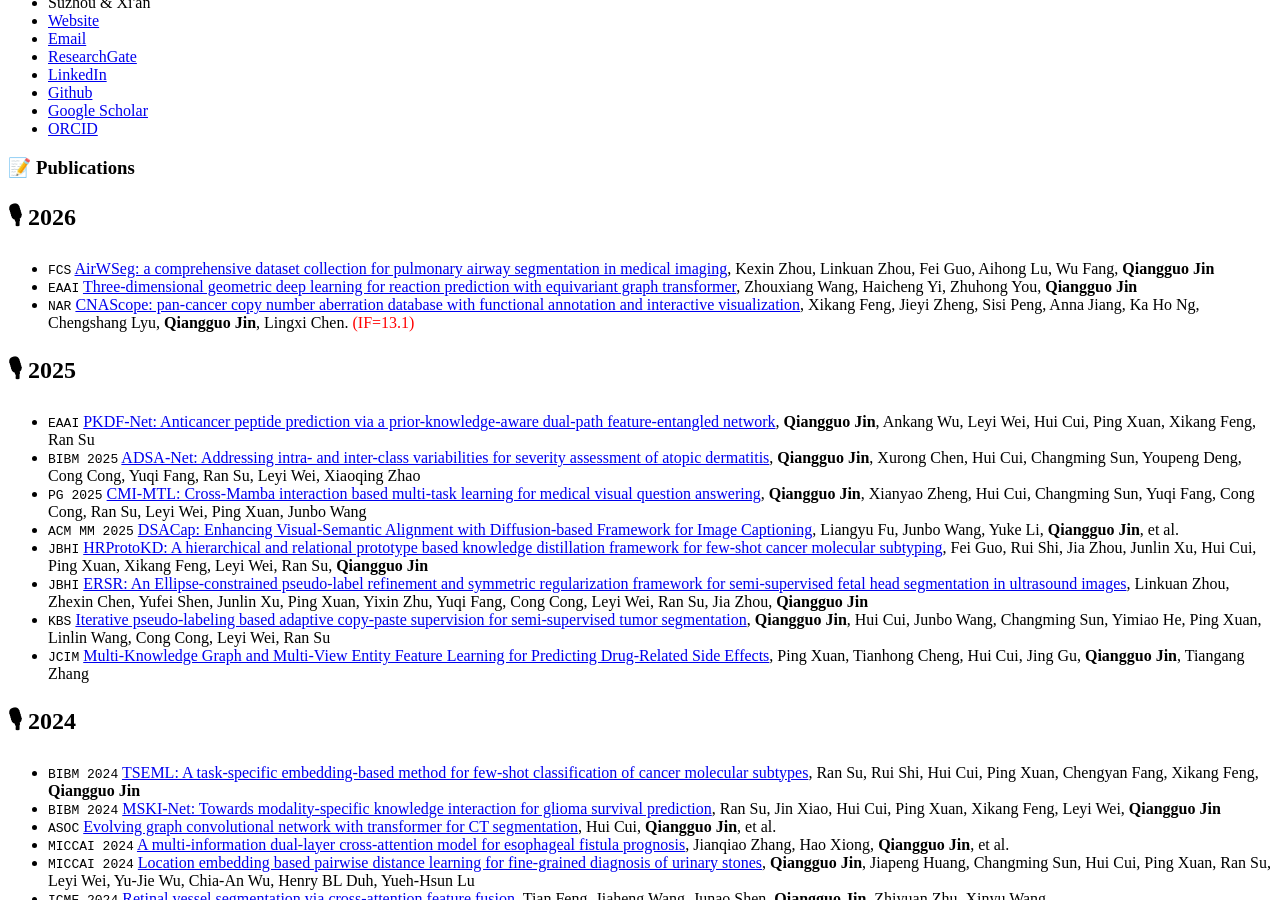
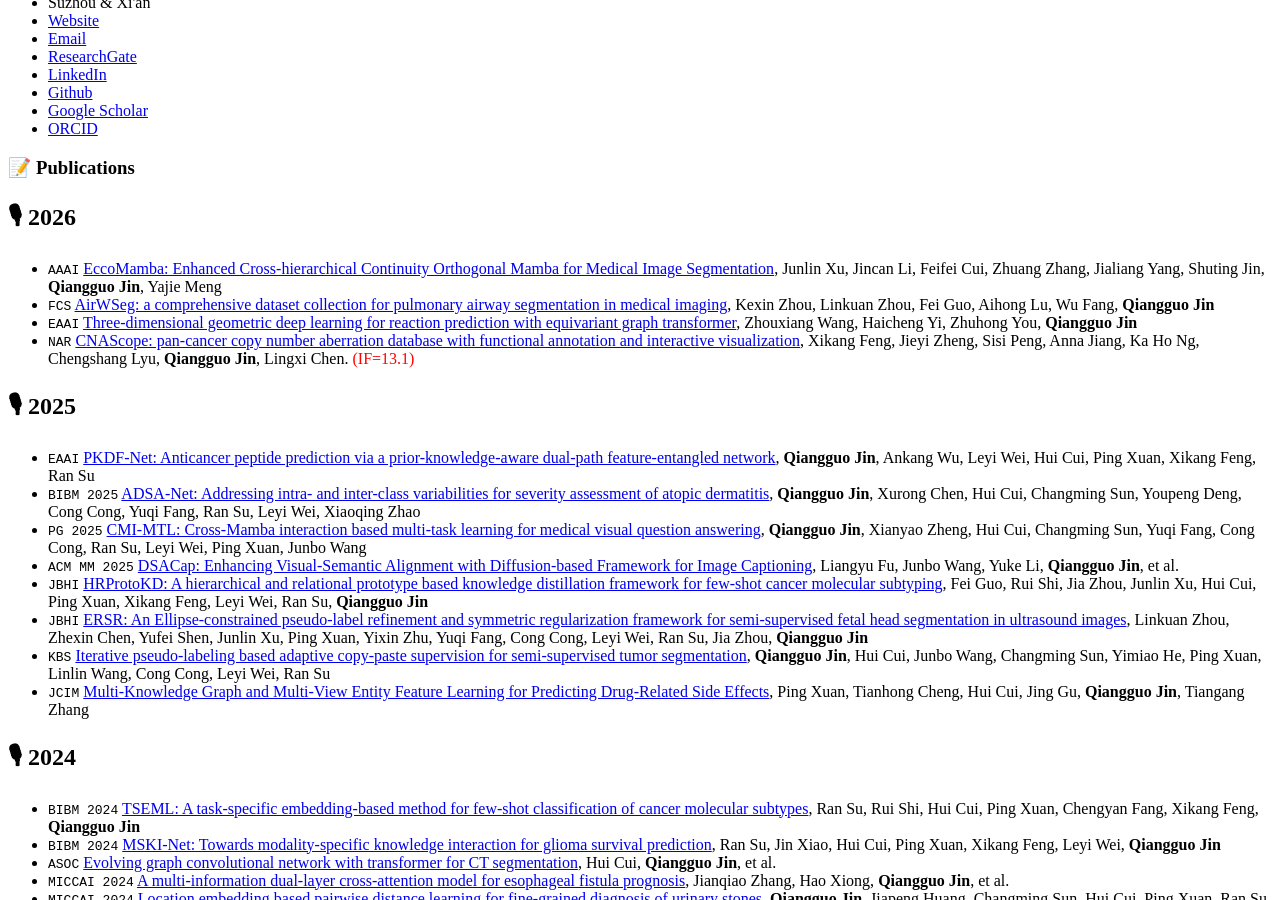
Before and after one commit to qgking/qgking.github.io, a Jekyll site: the page built from _pages/includes/pub.md, in a window 1280 px wide and 900 px high, scrolled down 605 px. Built offline with Jekyll 4.4.1, drawn with Linux system fonts in a browser that asks for light colours; our own code applies the rules of GitHub Pages for plain Markdown files.

Commit message:
update pub

```diff
--- a/_pages/includes/pub.md
+++ b/_pages/includes/pub.md
@@ -1,6 +1,7 @@
 
 # 📝 Publications
 ## 🎙 2026
+- ``AAAI`` [EccoMamba: Enhanced Cross-hierarchical Continuity Orthogonal Mamba for Medical Image Segmentation](https://ojs.aaai.org/index.php/AAAI/article/view/38109), Junlin Xu, Jincan Li, Feifei Cui, Zhuang Zhang, Jialiang Yang, Shuting Jin, **Qiangguo Jin**, Yajie Meng
 - ``FCS`` [AirWSeg: a comprehensive dataset collection for pulmonary airway segmentation in medical imaging](https://link.springer.com/article/10.1007/s11704-025-41308-1), Kexin Zhou, Linkuan Zhou, Fei Guo, Aihong Lu, Wu Fang, **Qiangguo Jin**
 - ``EAAI`` [Three-dimensional geometric deep learning for reaction prediction with equivariant graph transformer](https://www.sciencedirect.com/science/article/pii/S0952197625028817), Zhouxiang Wang, Haicheng Yi, Zhuhong You, **Qiangguo Jin**
 - ``NAR`` [CNAScope: pan-cancer copy number aberration database with functional annotation and interactive visualization](https://academic.oup.com/nar/advance-article-pdf/doi/10.1093/nar/gkaf1242/65405616/gkaf1242.pdf), Xikang Feng, Jieyi Zheng, Sisi Peng, Anna Jiang, Ka Ho Ng, Chengshang Lyu, **Qiangguo Jin**, Lingxi Chen. <span style="color:red">(IF=13.1)</span>
```
